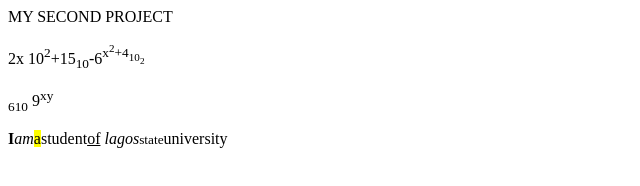
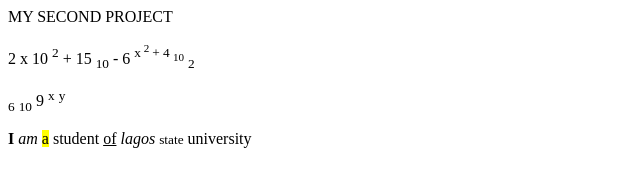
Before and after one commit to akpangiveth/my-second-project, a plain HTML site: page index.html in a window 1280 px wide. Shown: the whole page, without its empty margins (0-640 px from the left). Drawn offline with Linux system fonts and the light colour scheme.

Commit message:
COMMIT CHANGES

```diff
--- a/index.html
+++ b/index.html
@@ -4,16 +4,16 @@
 <heading>MY SECOND PROJECT</heading>
 
 <body>
-<P>2x 10<sup>2</sup>+15<sub>10</sub>-6<sup>x<sup>2</sup>+4<sub>10<sub>2</sub>
+<P> 2 x 10 <sup>2</sup> + 15 <sub>10</sub> - 6 <sup>x<sup> 2 </sup> + 4 <sub>10</sup> <sub>2</sub>
  </P>
 
 <p>
- <sub>6</sub><sub>10</sub> 9<sup>x</sup><sup>y</sup>
+ <sub>6</sub> <sub>10</sub> 9 <sup>x</sup> <sup>y</sup>
 </p>
 
 <p>
-<strong>I</strong><i>am</i><mark>a</mark><delete>student</delete><ins>of</ins>
-<em>lagos</em><small>state</small><bold>university</bold>
+<strong>I</strong> <i>am</i> <mark>a</mark> <delete>student</delete> <ins>of</ins>
+<em>lagos</em> <small>state</small> <bold>university</bold>
 </p>
 
 </body>
```
